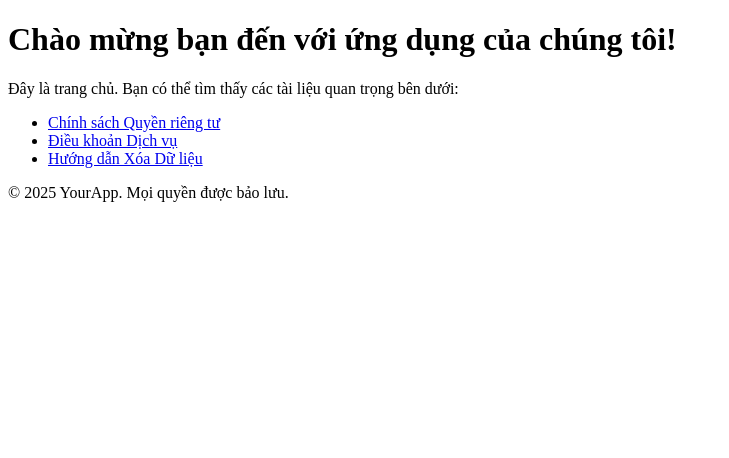
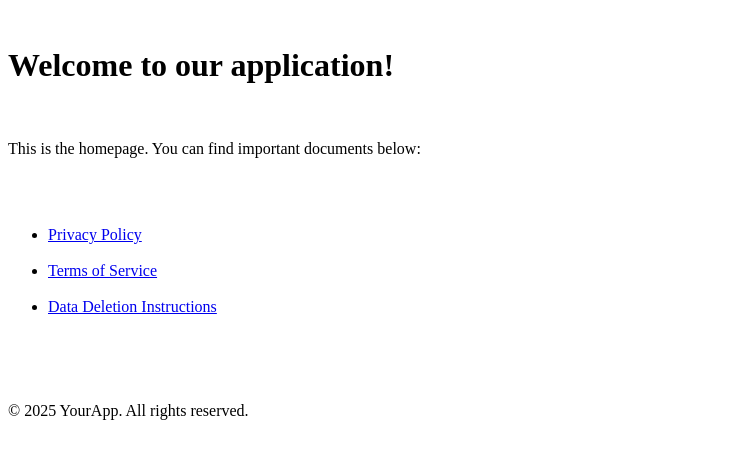
Before and after one commit to techdb-tran/My-app, a plain HTML site: page index.html in a window 1280 px wide. Shown: the whole page, without its empty margins (0-729 px from the left). Drawn offline with Linux system fonts and the light colour scheme.

Commit message:
Update index.html

```diff
--- a/index.html
+++ b/index.html
@@ -1,22 +1,22 @@
 <!DOCTYPE html>
-<html lang="vi">
+<html lang="en">
 <head>
     <meta charset="UTF-8">
     <meta name="viewport" content="width=device-width, initial-scale=1.0">
-    <title>Trang Chủ - Ứng Dụng</title>
+    <title>Homepage - Application</title>
 </head>
 <body>
-    <h1>Chào mừng bạn đến với ứng dụng của chúng tôi!</h1>
-    <p>Đây là trang chủ. Bạn có thể tìm thấy các tài liệu quan trọng bên dưới:</p>
+    <h1>Welcome to our application!</h1>
+    <p>This is the homepage. You can find important documents below:</p>
 
     <ul>
-        <li><a href="privacy-policy.html">Chính sách Quyền riêng tư</a></li>
-        <li><a href="terms-of-service.html">Điều khoản Dịch vụ</a></li>
-        <li><a href="delete-data.html">Hướng dẫn Xóa Dữ liệu</a></li>
+        <li><a href="privacy-policy.html">Privacy Policy</a></li>
+        <li><a href="terms-of-service.html">Terms of Service</a></li>
+        <li><a href="delete-data.html">Data Deletion Instructions</a></li>
     </ul>
 
     <footer>
-        <p>&copy; 2025 YourApp. Mọi quyền được bảo lưu.</p>
+        <p>&copy; 2025 YourApp. All rights reserved.</p>
     </footer>
 </body>
 </html>
```
Lines whose indentation alone changed are shown as unchanged.
